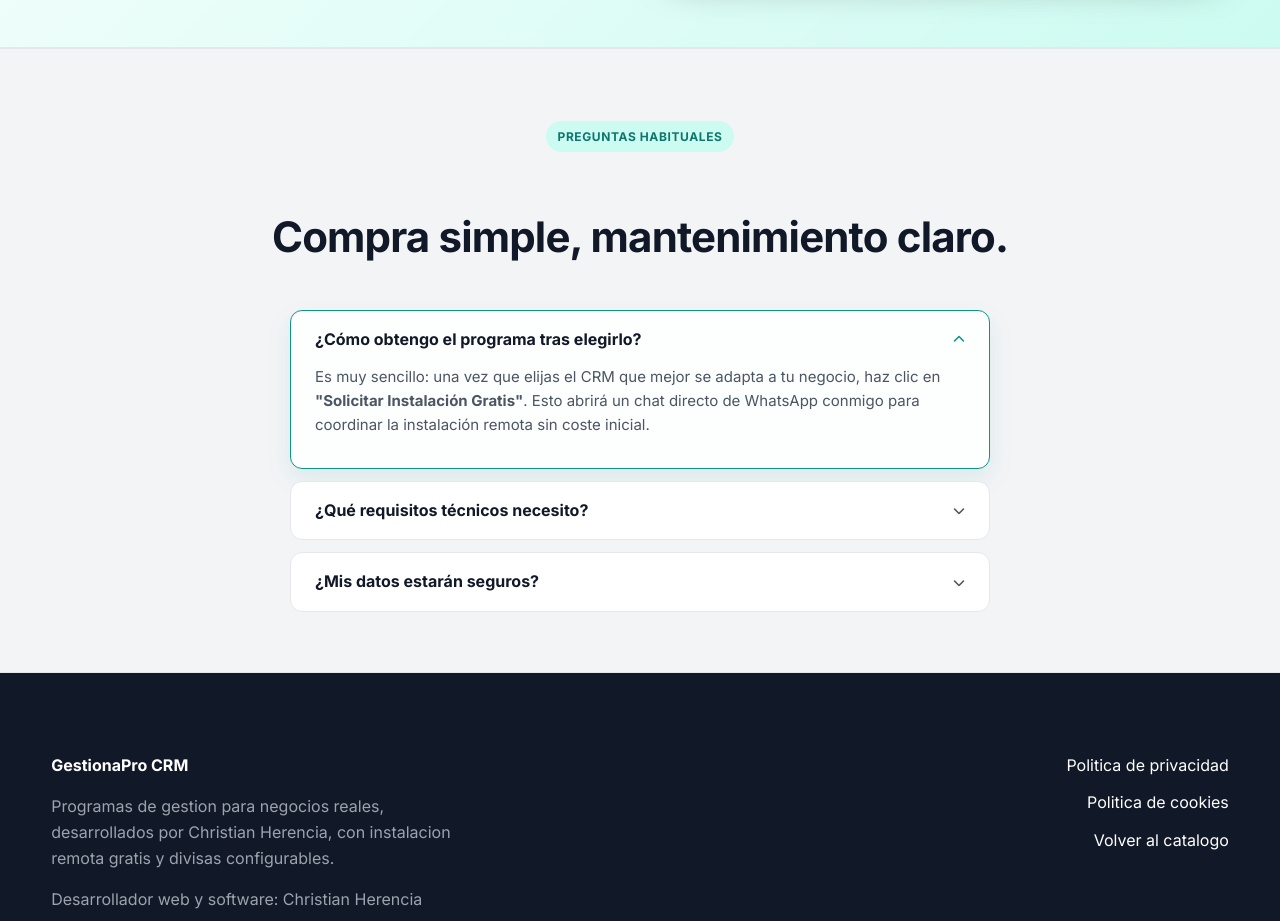
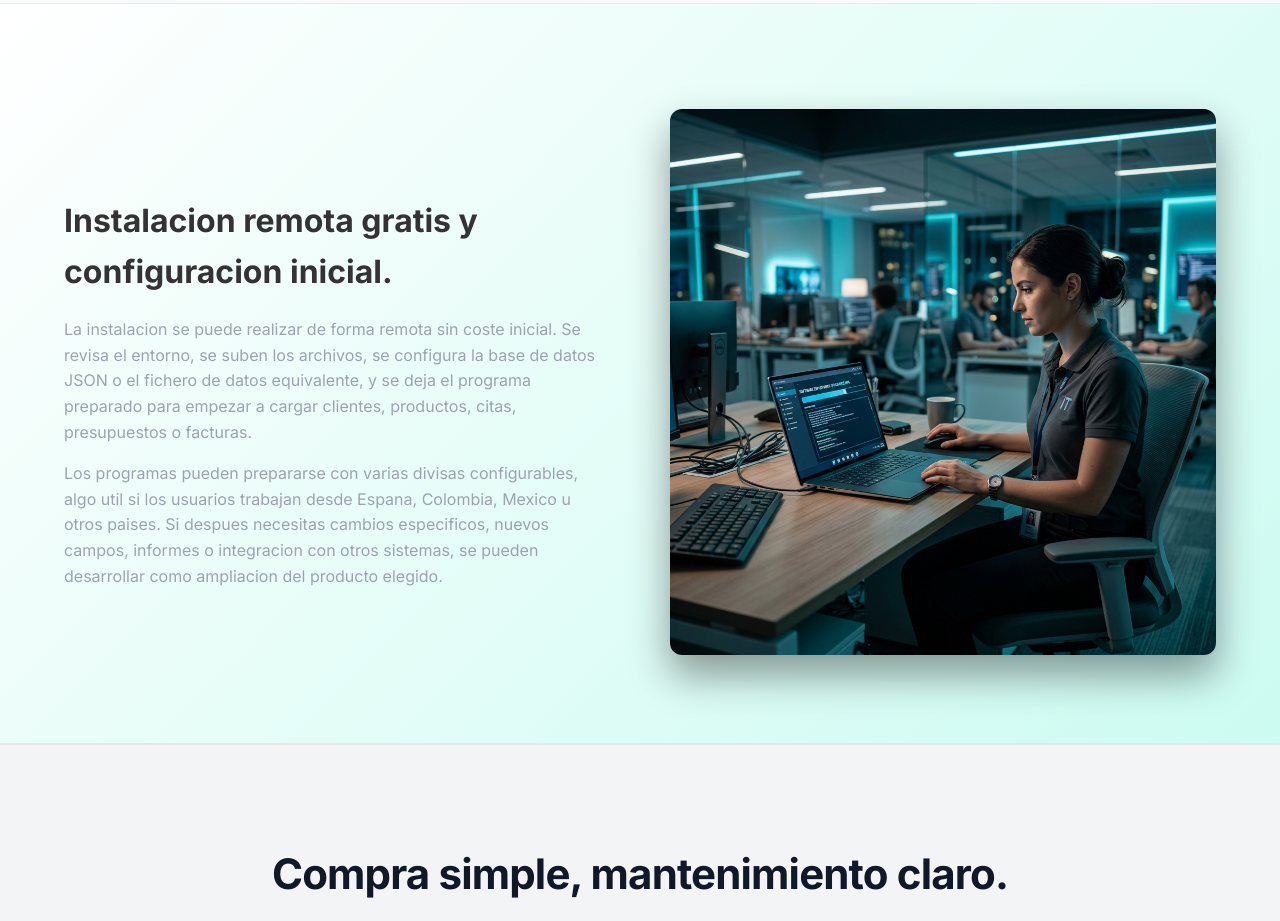
Before and after one commit to chrishb2000/programas-crm, a plain HTML site: page index.html in a window 1280 px wide. Shown: the part 5180-6101 px from the top of the page. Drawn offline with Linux system fonts and the light colour scheme.

Commit message:
Update index.html

```diff
--- a/index.html
+++ b/index.html
@@ -64,8 +64,8 @@
 
   <main id="app">
     <section id="inicio" class="hero">
+      <br>
       <div class="hero-copy">
-
         <h1>Impulsa el crecimiento de tu negocio con herramientas CRM de alto impacto.</h1>
         <p class="hero-text">Gestiona con eficiencia: desde talleres mecánicos y clínicas dentales hasta hostales y
           comercios. Soluciones de gestión listas para usar, diseñadas para darte el control total de tu actividad desde
@@ -111,7 +111,6 @@
 
     <section id="catalogo" class="catalog-section reveal">
       <div class="section-heading">
-
         <h2>Soluciones CRM por tipo de negocio</h2>
         <p>Selecciona una categoria o busca por actividad. Cada ficha incluye productos de prueba, desarrollo, alcance
           funcional, instalacion, divisas configurables y lo que implica ponerlo en marcha.</p>
@@ -129,6 +128,7 @@
     <section id="detalle" class="detail-section" hidden></section>
 
     <section id="servicios" class="service-section reveal">
+      <br>
       <div class="service-wrap">
         <div class="service-content">
           <h2 style="color: #333;">Instalacion remota gratis y configuracion inicial.</h2>
@@ -152,7 +152,6 @@
     <section id="faq" class="faq-section reveal">
       <div class="faq-wrap">
         <div class="section-heading">
-          <p class="eyebrow">Preguntas habituales</p>
           <h2>Compra simple, mantenimiento claro.</h2>
         </div>
         <div class="faq-grid">
```
